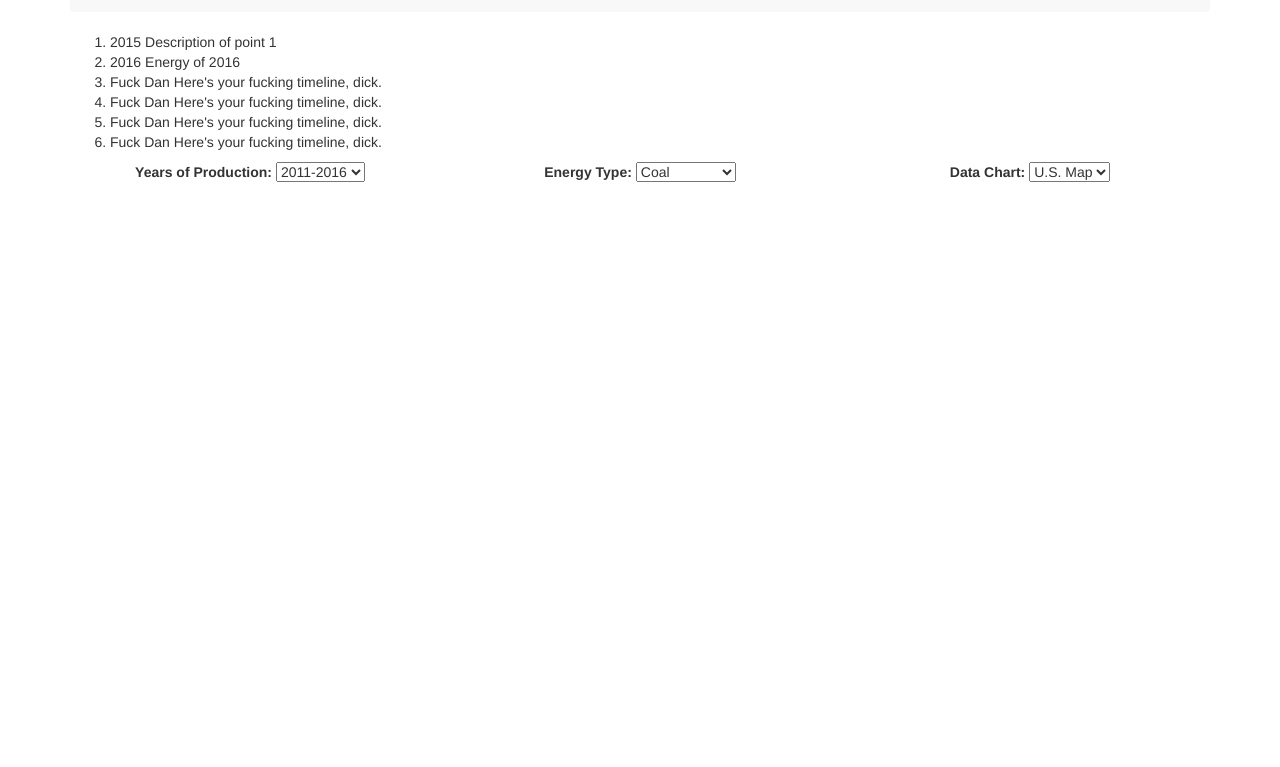
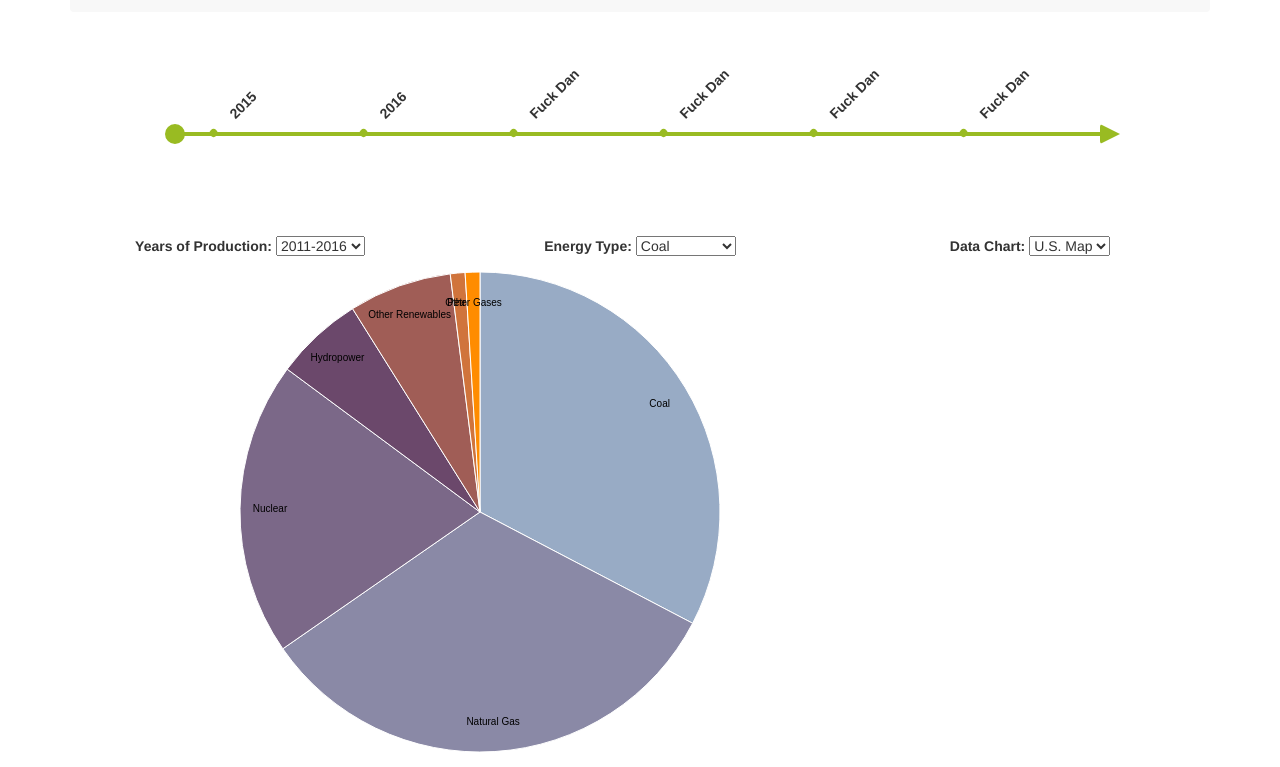
Before and after one commit to KyleJayMaxwell/angular-capStone, a website: page src/index.html in a window 1280 px wide. Shown: the part 38-805 px from the top of the page. Drawn offline with nearby package versions, Linux system fonts and the light colour scheme.

Commit message:
used js in html to trigger pie chart, need to pull it out

```diff
--- a/src/index.html
+++ b/src/index.html
@@ -7,6 +7,8 @@
     <link rel="stylesheet" type="text/css" href="https://maxcdn.bootstrapcdn.com/bootstrap/3.3.5/css/bootstrap.min.css">
 
     <link rel="stylesheet" type="text/css" href="css/main.css">
+    <link rel="stylesheet" type="text/css" href="css/timeline.css">
+    <link rel="stylesheet" type="text/css" href="css/pieChart.css">
   </head>
   <body>
     <!-- sample angular code -->
@@ -100,6 +102,12 @@
           </div>
         </div>
 
+        <div class="row">
+          <div class="col-md-12">
+
+          </div>
+        </div>
+
 
 
       <!-- end controller -->
@@ -114,5 +122,55 @@
     <script src="//d3js.org/d3.v3.min.js"></script>
     <script type="text/javascript" src="js/main.js"></script>
     <script type="text/javascript" src="js/app.js"></script>
+
+    <script type="text/javascript">
+      var width = 960,
+    height = 500,
+    radius = Math.min(width, height) / 2;
+
+var color = d3.scale.ordinal()
+    .range(["#98abc5", "#8a89a6", "#7b6888", "#6b486b", "#a05d56", "#d0743c", "#ff8c00"]);
+
+var arc = d3.svg.arc()
+    .outerRadius(radius - 10)
+    .innerRadius(0);
+
+var labelArc = d3.svg.arc()
+    .outerRadius(radius - 40)
+    .innerRadius(radius - 40);
+
+var pie = d3.layout.pie()
+    .sort(null)
+    .value(function(d) { return d.percentage; });
+
+var svg = d3.select("body").append("svg")
+    .attr("width", width)
+    .attr("height", height)
+  .append("g")
+    .attr("transform", "translate(" + width / 2 + "," + height / 2 + ")");
+
+d3.csv("data.csv", type, function(error, data) {
+  if (error) throw error;
+
+  var g = svg.selectAll(".arc")
+      .data(pie(data))
+    .enter().append("g")
+      .attr("class", "arc");
+
+  g.append("path")
+      .attr("d", arc)
+      .style("fill", function(d) { return color(d.data.energy); });
+
+  g.append("text")
+      .attr("transform", function(d) { return "translate(" + labelArc.centroid(d) + ")"; })
+      .attr("dy", ".35em")
+      .text(function(d) { return d.data.energy; });
+});
+
+function type(d) {
+  d.percentage = +d.percentage;
+  return d;
+}
+    </script>
   </body>
 </html>
```
